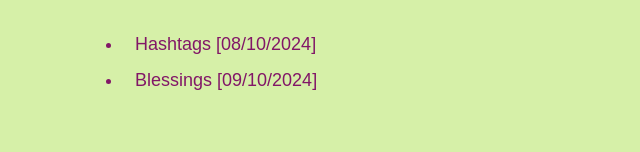
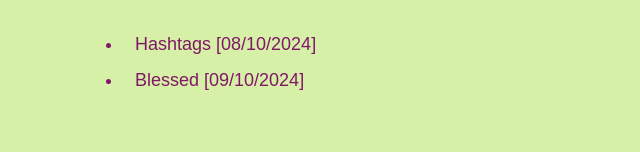
Before and after one commit to RizBizKits/weird-web-october, a Next.js app: page / in a window 1280 px wide. Shown: the part 286-438 px from the top of the page, without its empty margins (313-953 px from the left). Built offline with nearby package versions, Linux system fonts and the light colour scheme.

Commit message:
fix theme name

```diff
--- a/app/home.tsx
+++ b/app/home.tsx
@@ -69,12 +69,12 @@
             </Link>
 
           </li>
-          <li className="text-lg font-medium"> <Link href="/blessings" passHref>
+          <li className="text-lg font-medium"> <Link href="/blessed" passHref>
               <span
                 className="px-3 py-1 rounded-full inline-block hover:opacity-80 transition-opacity"
                 style={{ backgroundColor: `${textColor}20` }}
               >
-                Blessings [09/10/2024]
+                Blessed [09/10/2024]
               </span>
             </Link>
             </li>
```
Also changed, not shown: app/blessed/page.tsx (renamed from app/blessings/page.tsx).
